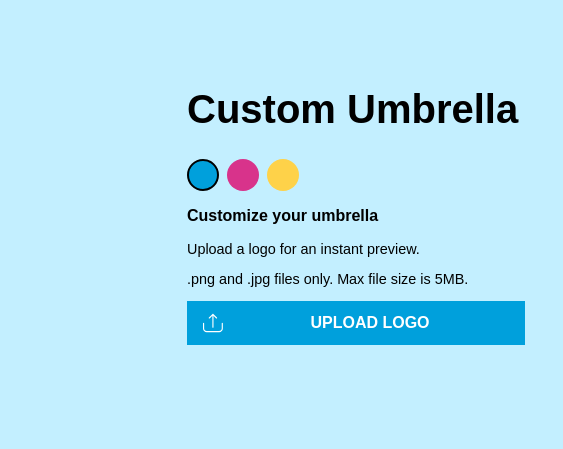
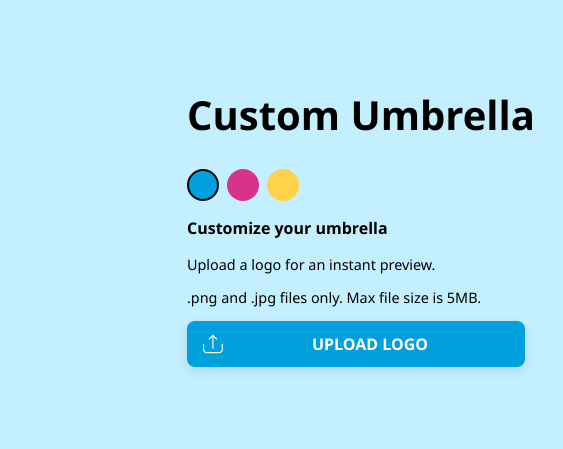
Before and after one commit to Umar9823/Customize-umbrella, a plain HTML site: page index.html in a window 1280 px wide. Shown: the part 117-566 px from the top of the page, 553-1116 px from the left. Drawn offline with Linux system fonts and the light colour scheme.

Commit message:
Update style.css

```diff
--- a/style.css
+++ b/style.css
@@ -1,6 +1,6 @@
 body {
     margin: 0;
-    font-family: sans-serif;
+    font-family: 'Segoe UI', sans-serif;
     background-color: rgb(195, 239, 255);
     display: flex;
     align-items: center;
@@ -15,6 +15,7 @@ body {
     gap: 2rem;
     max-width: 1200px;
     width: 100%;
+    transition: all 0.3s ease;
 }
 
 @media (min-width: 768px) {
@@ -36,8 +37,8 @@ body {
     max-width: 350px;
     aspect-ratio: 1 / 1;
     position: relative;
-    cursor: pointer;
 }
+
 
 #logoPreview {
     position: absolute;
@@ -47,6 +48,7 @@ body {
     max-width: 80px;
     max-height: 40px;
     display: none;
+    transition: opacity 0.3s ease;
 }
 
 #logoImage {
@@ -71,6 +73,11 @@ body {
     border-radius: 9999px;
     border: 2px solid transparent;
     cursor: pointer;
+    transition: transform 0.2s ease, border-color 0.2s ease;
+}
+
+.color-button:hover {
+    transform: scale(1.1);
 }
 
 .color-button.active {
@@ -92,7 +99,12 @@ body {
     padding: 12px 16px;
     width: 306px;
     cursor: pointer;
+    border-radius: 8px;
+    box-shadow: 0 4px 12px rgba(0, 0, 0, 0.1);
+    transition: background-color 0.3s ease, transform 0.3s ease;
 }
+
+
 
 .upload-icon {
     width: 20px;
```
